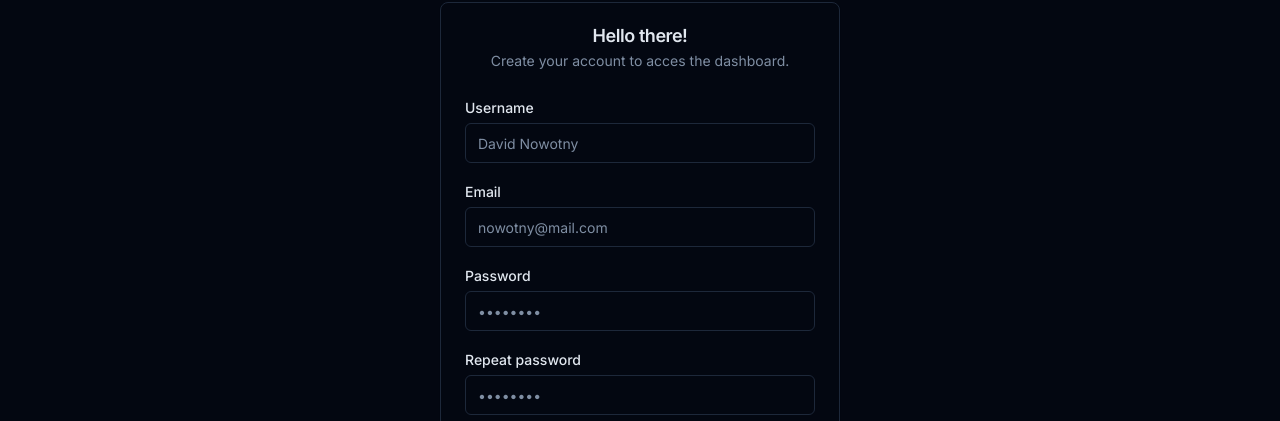
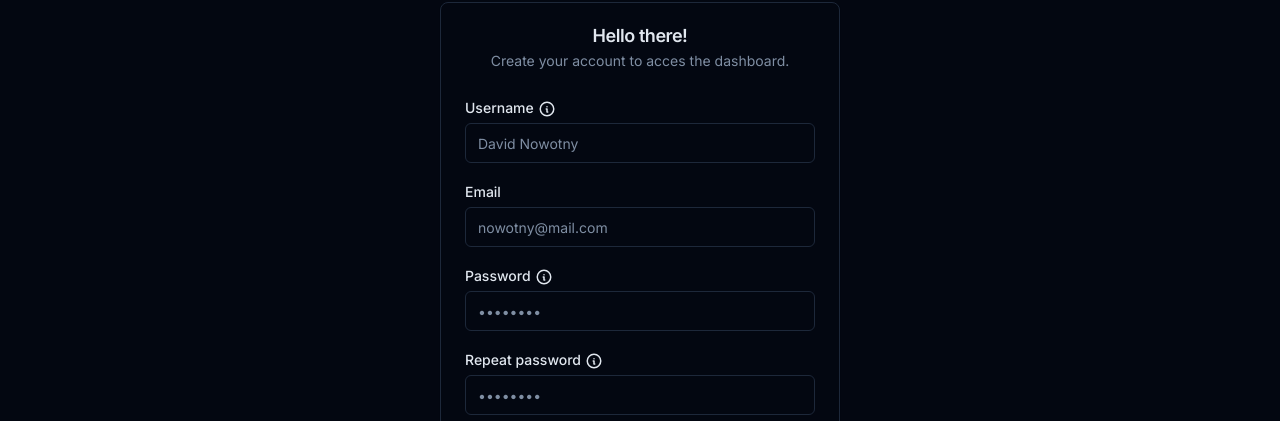
Before and after one commit to LeBombusP/LeBombusP-Website, a Next.js app: page /signup in a window 1280 px wide. Shown: the part 108-529 px from the top of the page. Built offline with nearby package versions, Linux system fonts and the light colour scheme.

Commit message:
tooltips for signup

```diff
--- a/components/register.tsx
+++ b/components/register.tsx
@@ -15,8 +15,10 @@ import { Checkbox } from '@/components/ui/checkbox';
 import { Input } from '@/components/ui/input';
 import { Label } from '@/components/ui/label';
 import { Separator } from '@/components/ui/separator';
+import { Tooltip, TooltipContent, TooltipProvider, TooltipTrigger } from '@/components/ui/tooltip';
 import { useToast } from '@/components/ui/use-toast';
 import { post } from '@/lib/fetch';
+import { IconInfoCircle } from '@tabler/icons-react';
 import Cookies from 'js-cookie';
 import Link from 'next/link';
 import { useRouter } from 'next/navigation';
@@ -62,7 +64,17 @@ export default function Register() {
             </CardHeader>
             <CardContent className='space-y-4'>
               <div className='space-y-1'>
-                <Label htmlFor='username'>Username</Label>
+                <TooltipProvider>
+                  <Tooltip>
+                    <TooltipTrigger>
+                      <Label htmlFor='username'>Username</Label>
+                      <IconInfoCircle size={18} className='inline ml-1' />
+                    </TooltipTrigger>
+                    <TooltipContent>
+                      <p>Min 5, max 16, lowercase, upercase numbers and dashes only.</p>
+                    </TooltipContent>
+                  </Tooltip>
+                </TooltipProvider>
                 <Input required name='username' id='username' placeholder='David Nowotny' />
               </div>
               <div className='space-y-1'>
@@ -70,11 +82,31 @@ export default function Register() {
                 <Input required type='email' name='email' id='email' placeholder='nowotny@mail.com' />
               </div>
               <div className='space-y-1'>
-                <Label htmlFor='password'>Password</Label>
+                <TooltipProvider>
+                  <Tooltip>
+                    <TooltipTrigger>
+                      <Label htmlFor='password'>Password</Label>
+                      <IconInfoCircle size={18} className='inline ml-1' />
+                    </TooltipTrigger>
+                    <TooltipContent>
+                      <p>Minimum 8, maximum 32, numbers and special characters recomended</p>
+                    </TooltipContent>
+                  </Tooltip>
+                </TooltipProvider>
                 <Input required type='password' id='password' name='password' placeholder='••••••••' />
               </div>
               <div className='space-y-1'>
-                <Label htmlFor='repeat'>Repeat password</Label>
+                <TooltipProvider>
+                  <Tooltip>
+                    <TooltipTrigger>
+                      <Label htmlFor='repeat'>Repeat password</Label>
+                      <IconInfoCircle size={18} className='inline ml-1' />
+                    </TooltipTrigger>
+                    <TooltipContent>
+                      <p>Minimum 8, maximum 32, numbers and special characters recomended</p>
+                    </TooltipContent>
+                  </Tooltip>
+                </TooltipProvider>
                 <Input required type='password' id='repeat' name='repeat' placeholder='••••••••' />
               </div>
               <div className='flex items-center'>
@@ -85,7 +117,9 @@ export default function Register() {
               </div>
             </CardContent>
             <CardFooter>
-              <Button disabled className='m-auto'>Create account</Button>
+              <Button disabled className='m-auto'>
+                Create account
+              </Button>
             </CardFooter>
           </form>
         </Card>
@@ -97,8 +131,8 @@ export default function Register() {
               <AlertDialogHeader>
                 <AlertDialogTitle>Why cant I sign up??!!</AlertDialogTitle>
                 <AlertDialogDescription>
-                  Making sign up functionality would held me resonsible under EU law if i would suffer data leak, and because i cannot trust my garbage code
-                  dashboard will be only avalible for me.
+                  Making sign up functionality EU law would force me to write TOS and would held me responsible as your data administrator so dashboard will be
+                  only avalible for me.
                 </AlertDialogDescription>
               </AlertDialogHeader>
               <AlertDialogFooter>
--- /dev/null
+++ b/components/ui/tooltip.tsx
@@ -0,0 +1,30 @@
+"use client"
+
+import * as React from "react"
+import * as TooltipPrimitive from "@radix-ui/react-tooltip"
+
+import { cn } from "@/lib/utils"
+
+const TooltipProvider = TooltipPrimitive.Provider
+
+const Tooltip = TooltipPrimitive.Root
+
+const TooltipTrigger = TooltipPrimitive.Trigger
+
+const TooltipContent = React.forwardRef<
+  React.ElementRef<typeof TooltipPrimitive.Content>,
+  React.ComponentPropsWithoutRef<typeof TooltipPrimitive.Content>
+>(({ className, sideOffset = 4, ...props }, ref) => (
+  <TooltipPrimitive.Content
+    ref={ref}
+    sideOffset={sideOffset}
+    className={cn(
+      "z-50 overflow-hidden rounded-md border bg-popover px-3 py-1.5 text-sm text-popover-foreground shadow-md animate-in fade-in-50 data-[side=bottom]:slide-in-from-top-1 data-[side=left]:slide-in-from-right-1 data-[side=right]:slide-in-from-left-1 data-[side=top]:slide-in-from-bottom-1",
+      className
+    )}
+    {...props}
+  />
+))
+TooltipContent.displayName = TooltipPrimitive.Content.displayName
+
+export { Tooltip, TooltipTrigger, TooltipContent, TooltipProvider }
--- a/package.json
+++ b/package.json
@@ -18,6 +18,7 @@
     "@radix-ui/react-separator": "^1.0.2",
     "@radix-ui/react-tabs": "^1.0.3",
     "@radix-ui/react-toast": "^1.1.3",
+    "@radix-ui/react-tooltip": "^1.0.5",
     "@sendgrid/mail": "^7.7.0",
     "@tabler/icons-react": "^2.17.0",
     "@types/node": "18.16.3",
```
Also changed, not shown: 1 other file (tests, documents, lock files or other folders).
